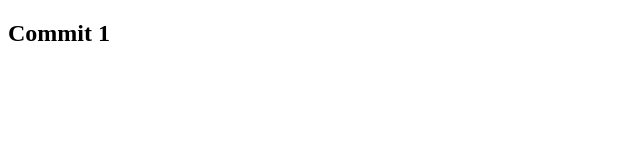
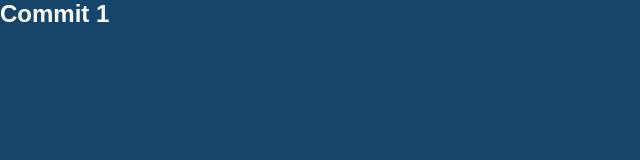
Before and after one commit to patobottos/prueba9m, a plain HTML site: page index.html in a window 1280 px wide. Shown: the whole page, without its empty margins (0-640 px from the left). Drawn offline with Linux system fonts and the light colour scheme.

Commit message:
Añado CSS

```diff
--- a/index.html
+++ b/index.html
@@ -4,6 +4,7 @@
     <meta charset="UTF-8">
     <meta http-equiv="X-UA-Compatible" content="IE=edge">
     <meta name="viewport" content="width=device-width, initial-scale=1.0">
+    <link rel="stylesheet" href="styles.css">
     <title>Prova 9 de març de 2023</title>
 </head>
 <body>
--- /dev/null
+++ b/styles.css
@@ -0,0 +1,7 @@
+* {
+    box-sizing: border-box;
+    margin: 0;
+    background-color: rgb(22, 69, 107);
+    color: white;
+    font-family:Arial, Helvetica, sans-serif;
+}
```
